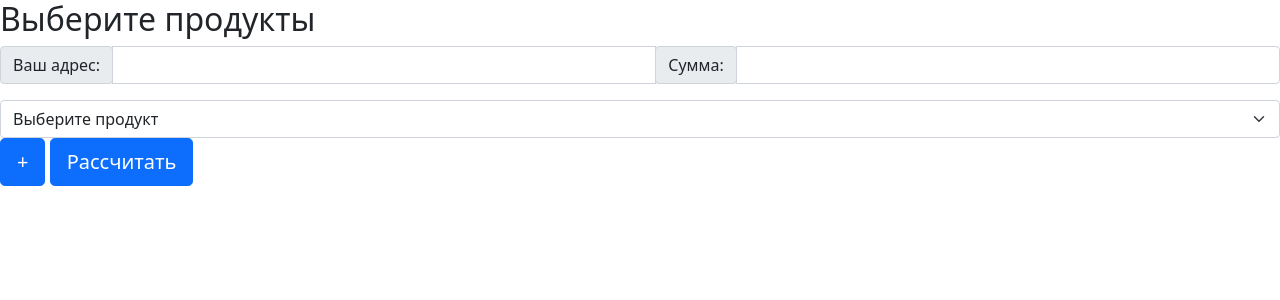
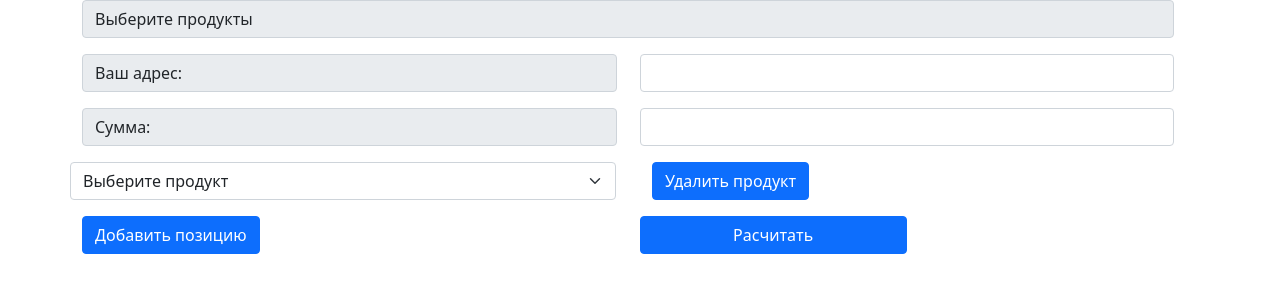
Before and after one commit to Winorbit/razumny_koshik, a Flask app: page / in a window 1280 px wide. Shown: the top 300 px of the page. Run offline with Flask 2, Linux system fonts and the light colour scheme; some libraries are stand-ins or nearby versions.

Commit message:
WIP: Fixed table strap

```diff
--- a/templates/index.html
+++ b/templates/index.html
@@ -6,55 +6,17 @@
     <link href="https://cdn.jsdelivr.net/npm/bootstrap@5.1.0/dist/css/bootstrap.min.css" rel="stylesheet" integrity="sha384-KyZXEAg3QhqLMpG8r+8fhAXLRk2vvoC2f3B09zVXn8CA5QIVfZOJ3BCsw2P0p/We" crossorigin="anonymous">
 	<script src="http://code.jquery.com/jquery-1.9.1.js"></script>
     <title>Разумны кошык</title>
+	<script> $(document).ready(function () {
 
-</head>
-<body>
+             $("#addButton").click(function () {
 
-<h2>Выберите продукты</h2>
-
-
-<div class="input-group mb-3">
-  <div class="input-group-prepend">
-    <span class="input-group-text" id="basic-addon1">Ваш адрес:</span>
-  </div>
-  <input type="text" class="form-control">
-
-<div class="input-group-prepend">
-    <span class="input-group-text" id="basic-addon2">Сумма:</span>
-  </div>
-  <input type="text" class="form-control">
-
-</div>
-
-<div class="form-horizontal">
-<select class="form-select control-group"  aria-label="Default select example">
-  <option selected>Выберите продукт</option>
-  <option value="1">Мясо</option>
-  <option value="2">Сыр</option>
-  <option value="3">Яйца</option>
-</select>
-</div>
-
-<input type='button' class="btn btn-primary btn-lg" value='+' id='addButton' />
-<!--input type='button' class="btn btn-primary btn-lg" value='-' id='removeButton'-->
-
-<button type="button" class="btn btn-primary btn-lg">Рассчитать</button>
-
-
-</body>
-
-<script>
- $(document).ready(function () {
-
-            $("#addButton").click(function () {
-
-                var id = ($('.form-horizontal .control-group').length + 1).toString();
-                $('.form-horizontal').append('<select class="form-select control-group" id="control-group' + id + '"><option selected>Выберите продукт</option><option value="1'+id+'">Мясо</option><option value="1'+id+'">Сыр</option><option value="1'+id+'">Яйца</option><option value="1'+id+'</select>');
+                const id = ($('.form-horizontal .control-group').length + 1).toString();
+                $('.form-horizontal').append('<p><label><select class="form-select control-group" id="control-group' + id + '"><option selected>Выберите продукт</option><option value="1'+id+'">Мясо</option><option value="1'+id+'">Сыр</option><option value="1'+id+'">Яйца</option><option value="1'+id+'</select></label>');
             });
 
 
             $("#removeButton").click(function () {
-                if ($('.form-horizontal .control-group').length == 1) {
+                if ($('.form-horizontal .control-group').length === 1) {
                     alert("No more textbox to remove");
                     return false;
                 }
@@ -63,4 +25,65 @@
             });
         });
 </script>
+
+</head>
+<body>
+<div class="container justify-content-around">
+
+<div class="input-group mb-3 row">
+  <div class="input-group-prepend col" >
+    <span class="input-group-text" >Выберите продукты</span>
+  </div>
+</div>
+
+<div class="input-group mb-3 row">
+  <div class="input-group-prepend col" >
+    <span class="input-group-text" id="basic-addon1">Ваш адрес:</span>
+  </div>
+  <div class="col">
+      <div>
+          <input type="text" class="form-control">
+      </div>
+</div>
+</div>
+
+<div class="input-group mb-3 row">
+    <div class="input-group-prepend col">
+        <span class="input-group-text" id="basic-addon2">Сумма:</span>
+    </div>
+    <div class="col">
+    <div>
+        <input type="text" class="form-control">
+    </div>
+    </div>
+</div>
+
+<div class="form-horizontal row mb-3">
+    <div class="col">
+        <select class="form-select control-group row"  aria-label="Default select example">
+            <option selected>Выберите продукт</option>
+            <option value="1">Мясо</option>
+            <option value="2">Сыр</option>
+            <option value="3">Яйца</option>
+        </select>
+    </div>
+
+    <div class="col">
+        <input type='button' class="btn btn-primary col" value='Удалить продукт' id='removeButton'>
+    </div>
+</div>
+
+<div class="input-group mb-3 row">
+    <div class="col">
+        <input type='button' class="btn btn-primary" value="Добавить позицию" id='addButton' />
+    </div>
+    <div class="col">
+        <input type="button" class="btn btn-primary col-lg-6" value="Расчитать" id="submit"/>
+    </div>
+</div>
+
+</div>
+
+</body>
+
 </html>
```
